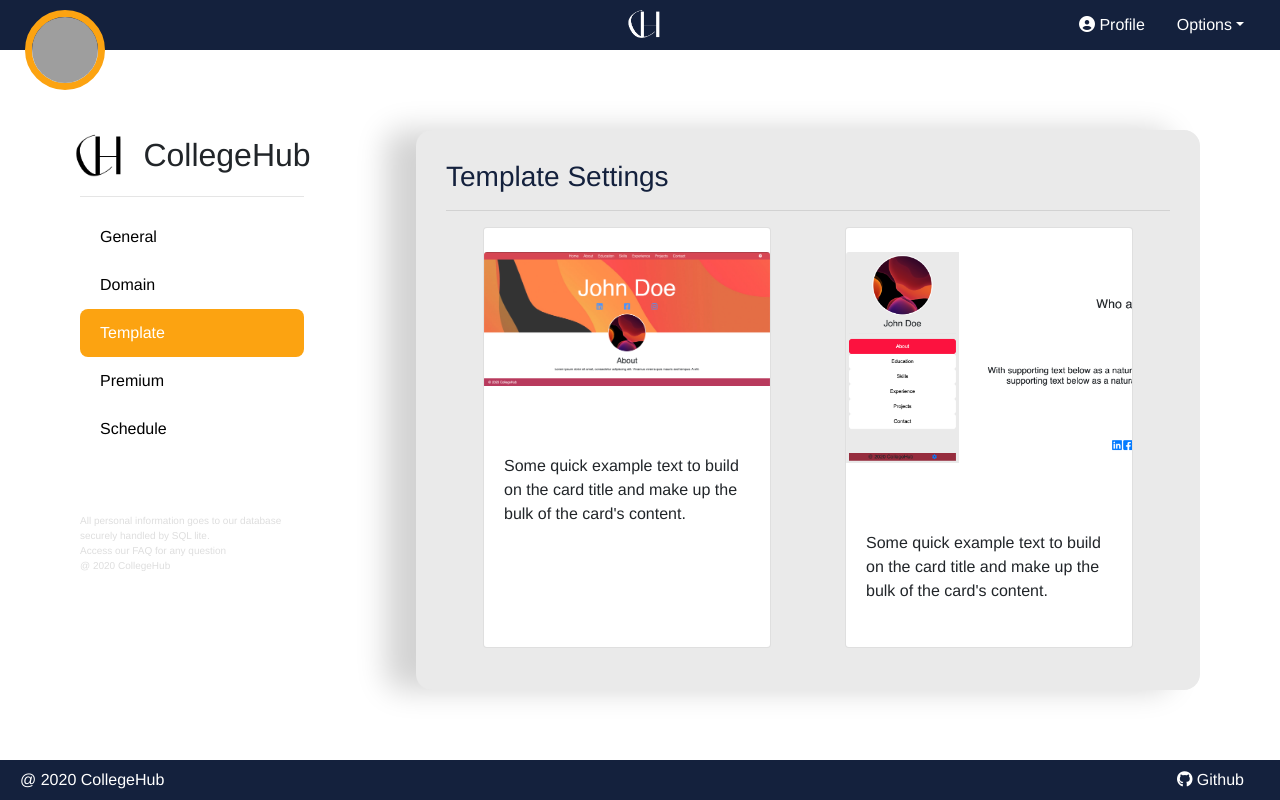
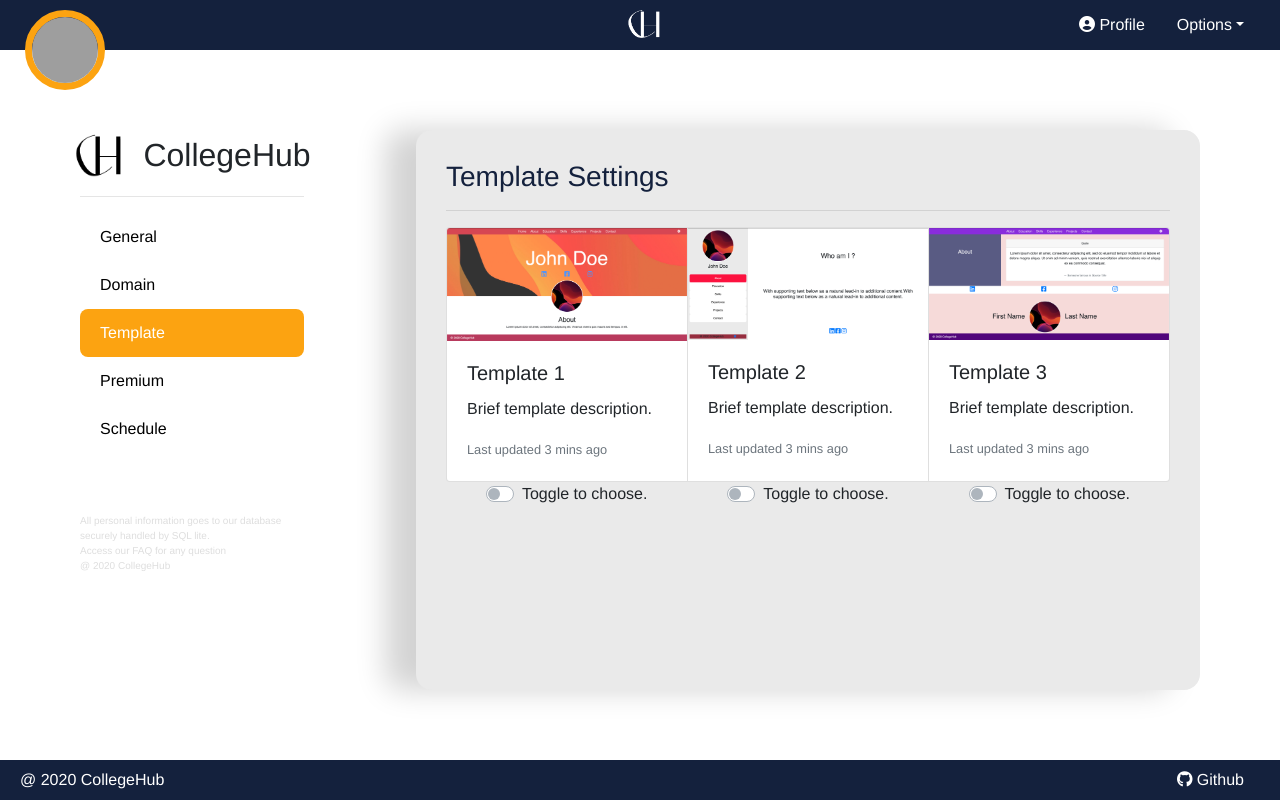
Before and after one commit to CSE-Courses/course-project-a9-collegehub, a Django app: a page that uses cse442_project/collegeHub/templates/collegeHub/account.html in a window 1280 px wide, after a click on "Template". Run offline with Django 3.2, Linux system fonts and the light colour scheme; data comes from the database, SQL or seed files in the repository; some libraries are stand-ins or nearby versions; grey boxes are pictures that could not be loaded.

Commit message:
Completed the tasks assigned: #149 which was preview of template 3 on settings as well as account settings page. #151 which was to have a checkbox for users to show which template they had currently chosen and change their choice. #152 Hover functionality on account settings page was implemented for users to get a preview of the template they would choose.

```diff
--- a/cse442_project/collegeHub/static/collegehub/style.css
+++ b/cse442_project/collegeHub/static/collegehub/style.css
@@ -64,7 +64,7 @@ html {
     height: 300px;
     z-index: 3;
     position: absolute;
-    left: -110%
+    right: 50%;
   }
 
   .zoomr img:hover {
@@ -279,6 +279,45 @@ html {
     flex-wrap: wrap;
     justify-content: space-around;
   }
+
+  .card-img {
+    object-fit: cover;
+    height: 100%;
+  }
+
+  .zoom {
+    transition: transform 0.5s;
+  }
+
+  .zoom:hover {
+    transform: scale(2);
+    z-index: 3;
+  }
+
+  /* .zoomr {
+    transition: transform 0.5s;
+  } */
+
+  /* .zoomr:hover {
+    transform: scale(2) translateX(-210%);
+    z-index: 3;
+  } */
+
+  .zoom img:hover {
+    width: 400px;
+    height: 300px;
+    z-index: 3;
+    position: absolute;
+    left: -110%
+  }
+
+  /* .zoomr img:hover {
+    width: 400px;
+    height: 300px;
+    z-index: 3;
+    position: absolute;
+    top: 0;
+  } */
 
   /*&&&&&&&&&&&&&&&&&&&&&&&&&&&&&&&&&&&&&&&&&&&&&&&& Home PAGE &&&&&&&&&&&&&&&&&&&&&&&&&&&&&&&&&&&&&&&&&&&&&&&&*/
   .signup {
--- a/cse442_project/collegeHub/templates/collegeHub/account.html
+++ b/cse442_project/collegeHub/templates/collegeHub/account.html
@@ -107,17 +107,49 @@
               <h3 style="color: #14213D"> Template Settings</h3>
               <hr>
               <div id="template-setting-container">
-                <div class="card" style="width: 18rem;">
-                    <img src="{% static 'collegehub/images/tp0-sample.png' %}" class="card-img-top template-setting-image" alt="...">
-                    <div class="card-body">
-                        <p class="card-text">Some quick example text to build on the card title and make up the bulk of the card's content.</p>
-                      </div>
+                <div class="card-group">
+                  <div class="card">
+                    <div class="templateZoom zoom">
+                      <img src="{% static 'collegehub/images/tp0-sample.png' %}" class="card-img-top" alt="...">
+                    </div>
+                    <div class="card-body">
+                      <h5 class="card-title">Template 1</h5>
+                      <p class="card-text">Brief template description.</p>
+                      <p class="card-text"><small class="text-muted">Last updated 3 mins ago</small></p>
+                    </div>
+                  </div>
+                  <div class="card">
+                    <div class="templateZoom zoom">
+                      <img src="{% static 'collegehub/images/tp1-sample2.png' %}" class="card-img-top" alt="...">
+                    </div>
+                    <div class="card-body">
+                      <h5 class="card-title">Template 2</h5>
+                      <p class="card-text">Brief template description.</p>
+                      <p class="card-text"><small class="text-muted">Last updated 3 mins ago</small></p>
+                    </div>
+                  </div>
+                  <div class="card">
+                    <div class="templateZoom zoom">
+                      <img src="{% static 'collegehub/images/tp-2sample.png' %}" class="card-img-top" alt="...">
+                    </div>
+                    <div class="card-body">
+                      <h5 class="card-title">Template 3</h5>
+                      <p class="card-text">Brief template description.</p>
+                      <p class="card-text"><small class="text-muted">Last updated 3 mins ago</small></p>
+                    </div>
+                  </div>
                 </div>
-                <div class="card" style="width: 18rem;">
-                    <img src="{% static 'collegehub/images/tp1-sample.png' %}" class="card-img-top template-setting-image" alt="...">
-                    <div class="card-body">
-                        <p class="card-text">Some quick example text to build on the card title and make up the bulk of the card's content.</p>
-                      </div>
+                <div class="custom-control custom-switch">
+                  <input type="checkbox" class="custom-control-input" id="customSwitch1">
+                  <label class="custom-control-label" for="customSwitch1">Toggle to choose.</label>
+                </div>
+                <div class="custom-control custom-switch">
+                  <input type="checkbox" class="custom-control-input" id="customSwitch2">
+                  <label class="custom-control-label" for="customSwitch2">Toggle to choose.</label>
+                </div>
+                <div class="custom-control custom-switch">
+                  <input type="checkbox" class="custom-control-input" id="customSwitch3">
+                  <label class="custom-control-label" for="customSwitch3">Toggle to choose.</label>
                 </div>
               </div>
             </div>
--- a/cse442_project/collegeHub/templates/collegeHub/settings.html
+++ b/cse442_project/collegeHub/templates/collegeHub/settings.html
@@ -27,7 +27,7 @@
             <div class="card mb-3" style="background-color: #E5E5E5; box-shadow: 30px 0 30px 0 lightgrey; border: none">
                 <div class="row no-gutters">
                     <div class="col-md-5">
-                        <img src="../../static/collegehub/images/tp0-sample.png" id="website-preview" alt="Website preview">
+                        <img src="{% static 'collegehub/images/cjpPage.png' %}" id="website-preview" alt="Website preview">
                     </div>
                     <div class="col-md-6">
                         <div class="card-body">
@@ -96,14 +96,14 @@
                             </div>
                         </div>
                         <div class="col-md-4 zoomr">
-                            <img src="../../static/collegehub/images/tp1-sample.png" class="card-img" alt="...">
+                            <img src="{% static 'collegehub/images/tp1-sample.png' %}" class="card-img" alt="...">
                         </div>
                     </div>
                 </div>
                 <div class="card mb-3 template" style="max-width: 540px;">
                     <div class="row no-gutters">
                         <div class="col-md-4 zoom">
-                            <img src="../../static/collegehub/images/vertical_template2.jpg" class="card-img" alt="...">
+                            <img src="{% static 'collegehub/images/tp-2sample.png' %}" class="card-img" alt="...">
                         </div>
                         <div class="col-md-8">
                             <div class="card-body">
```
Also changed, not shown: cse442_project/collegeHub/static/collegehub/images/cjpPage.png (added), cse442_project/collegeHub/static/collegehub/images/tp-2sample.png (added), cse442_project/collegeHub/static/collegehub/images/tp1-sample2.png (added).
